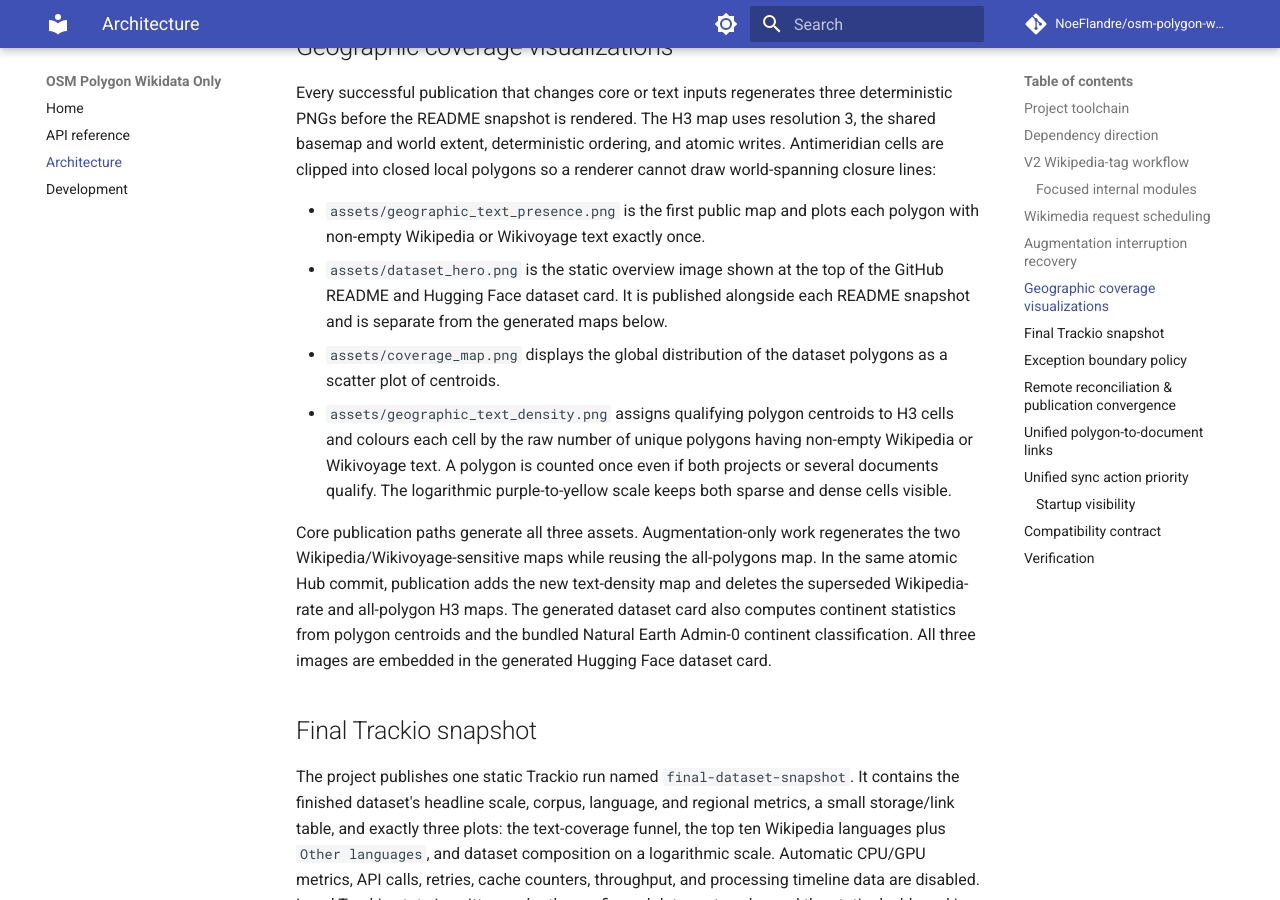
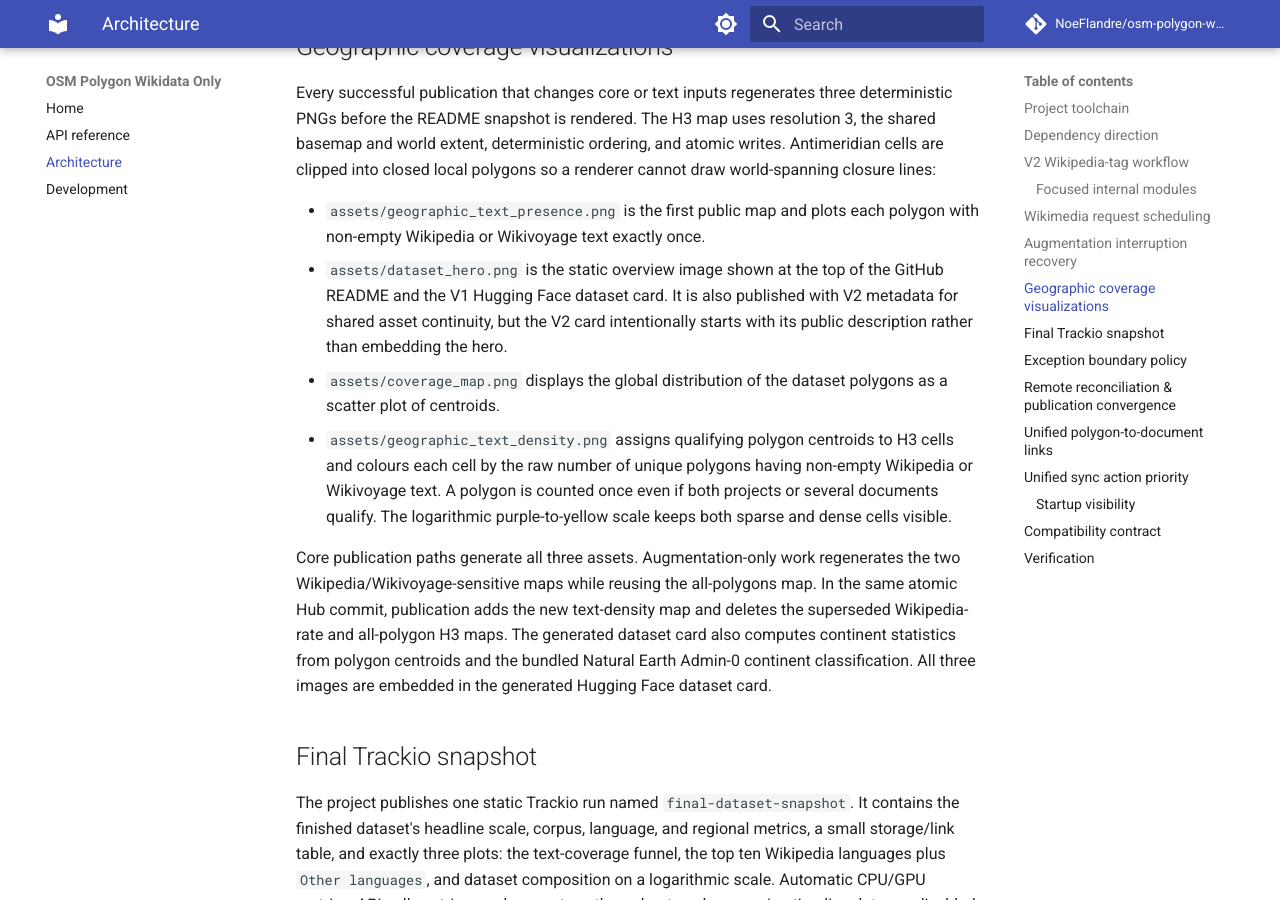
Before and after one commit to NoeFlandre/osm-polygon-wikidata-only, an MkDocs documentation site: the page built from docs/architecture.md, in a window 1280 px wide and 900 px high, scrolled down 7328 px. Built offline with MkDocs 1.6.1 and Material for MkDocs 9.7.7, drawn with Linux system fonts in a browser that asks for light colours; comment, search, counter and statistics services are not loaded.

Commit message:
fix(v2): omit hero from dataset card

```diff
--- a/docs/architecture.md
+++ b/docs/architecture.md
@@ -314,8 +314,9 @@ local polygons so a renderer cannot draw world-spanning closure lines:
 - `assets/geographic_text_presence.png` is the first public map and plots
   each polygon with non-empty Wikipedia or Wikivoyage text exactly once.
 - `assets/dataset_hero.png` is the static overview image shown at the top of
-  the GitHub README and Hugging Face dataset card. It is published alongside
-  each README snapshot and is separate from the generated maps below.
+  the GitHub README and the V1 Hugging Face dataset card. It is also published
+  with V2 metadata for shared asset continuity, but the V2 card intentionally
+  starts with its public description rather than embedding the hero.
 - `assets/coverage_map.png` displays the global distribution of the dataset polygons as a scatter plot of centroids.
 - `assets/geographic_text_density.png` assigns qualifying polygon centroids
   to H3 cells and colours each cell by the raw number of unique polygons
```
Also changed, not shown: 2 other files.
